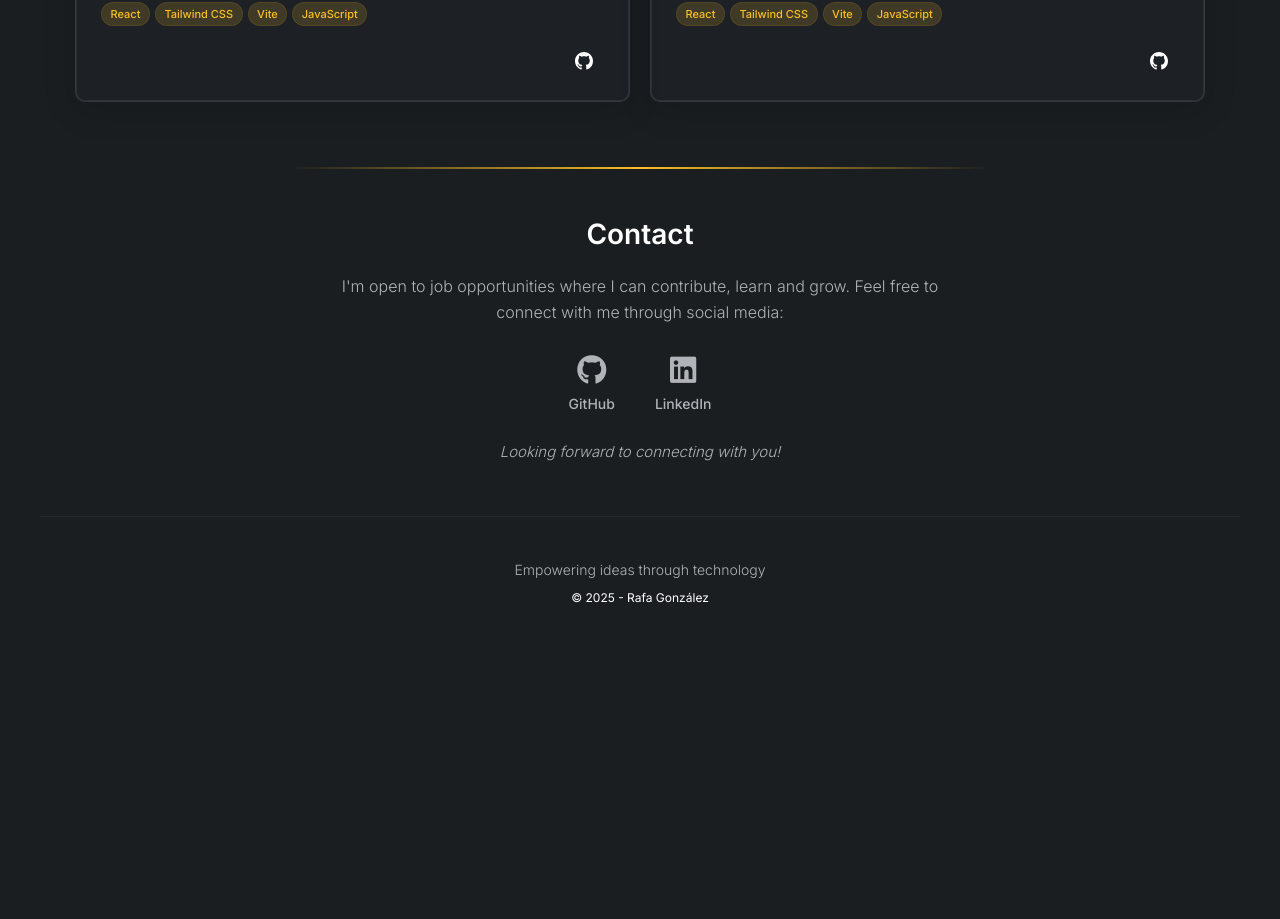
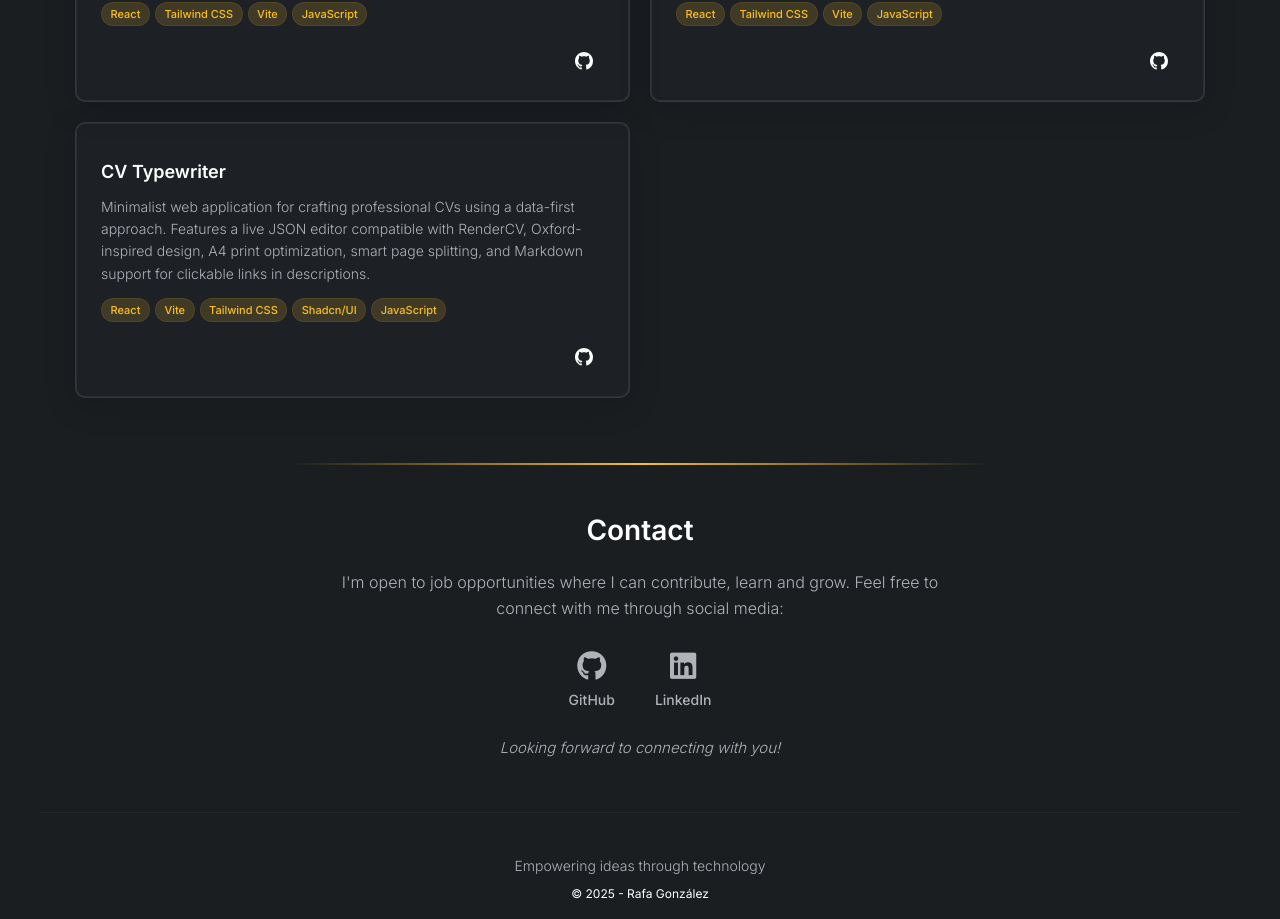
Before and after one commit to RafaGonzalezDev/personal-portfolio, a React (Vite) app: page / in a window 1280 px wide. Shown: the part 2820-3739 px from the top of the page. Before the commit the page ends 3467 px from the top, so only its background shows below. Built offline with nearby package versions, Linux system fonts and the light colour scheme.

Commit message:
feat: add CV Typewriter project to portfolio

```diff
--- a/src/constants/projects.js
+++ b/src/constants/projects.js
@@ -60,4 +60,24 @@ export const PROJECTS = [
     category: 'Full Stack Application',
     highlights: ['Personalized recommendation system', 'Payment gateway integration', 'Real-time notifications'],
   },
+  {
+    id: 5,
+    title: 'CV Typewriter',
+    description: 'Minimalist web application for crafting professional CVs using a data-first approach. Features a live JSON editor compatible with RenderCV, Oxford-inspired design, A4 print optimization, smart page splitting, and Markdown support for clickable links in descriptions.',
+    technologies: ['React', 'Vite', 'Tailwind CSS', 'Shadcn/UI', 'JavaScript'],
+    image: '',
+    githubUrl: 'https://github.com/RafaGonzalezDev/cv-typewriter',
+    liveUrl: '',
+    featured: true,
+    year: '2025',
+    category: 'Web Application',
+    highlights: [
+      'Live JSON editor with real-time CV updates',
+      'RenderCV-compatible schema for data portability',
+      'Oxford-inspired professional typography and design',
+      'A4 print optimization with smart page splitting',
+      'Markdown support for clickable links in descriptions',
+      'Git-friendly JSON-based approach for version control'
+    ],
+  },
 ];
```
